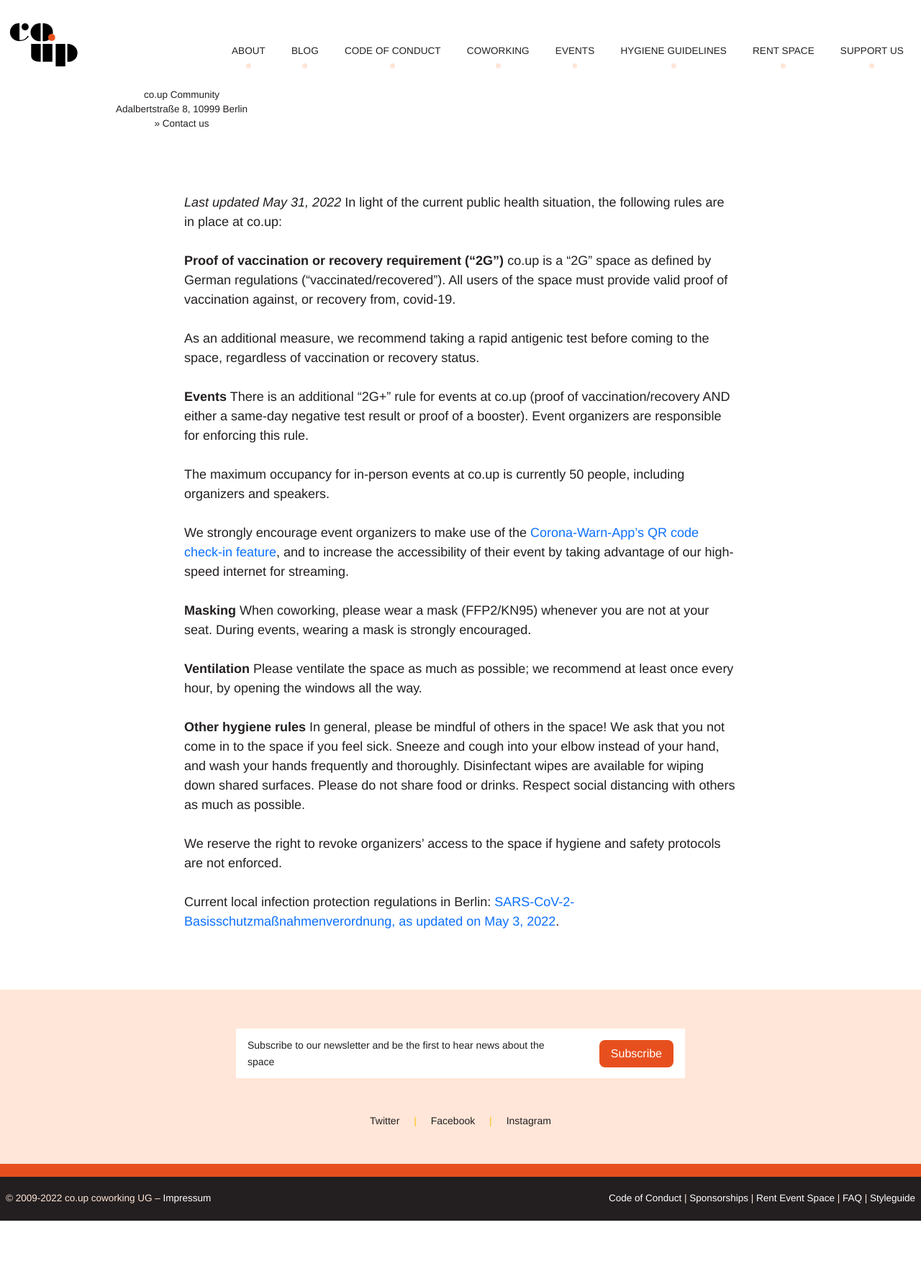
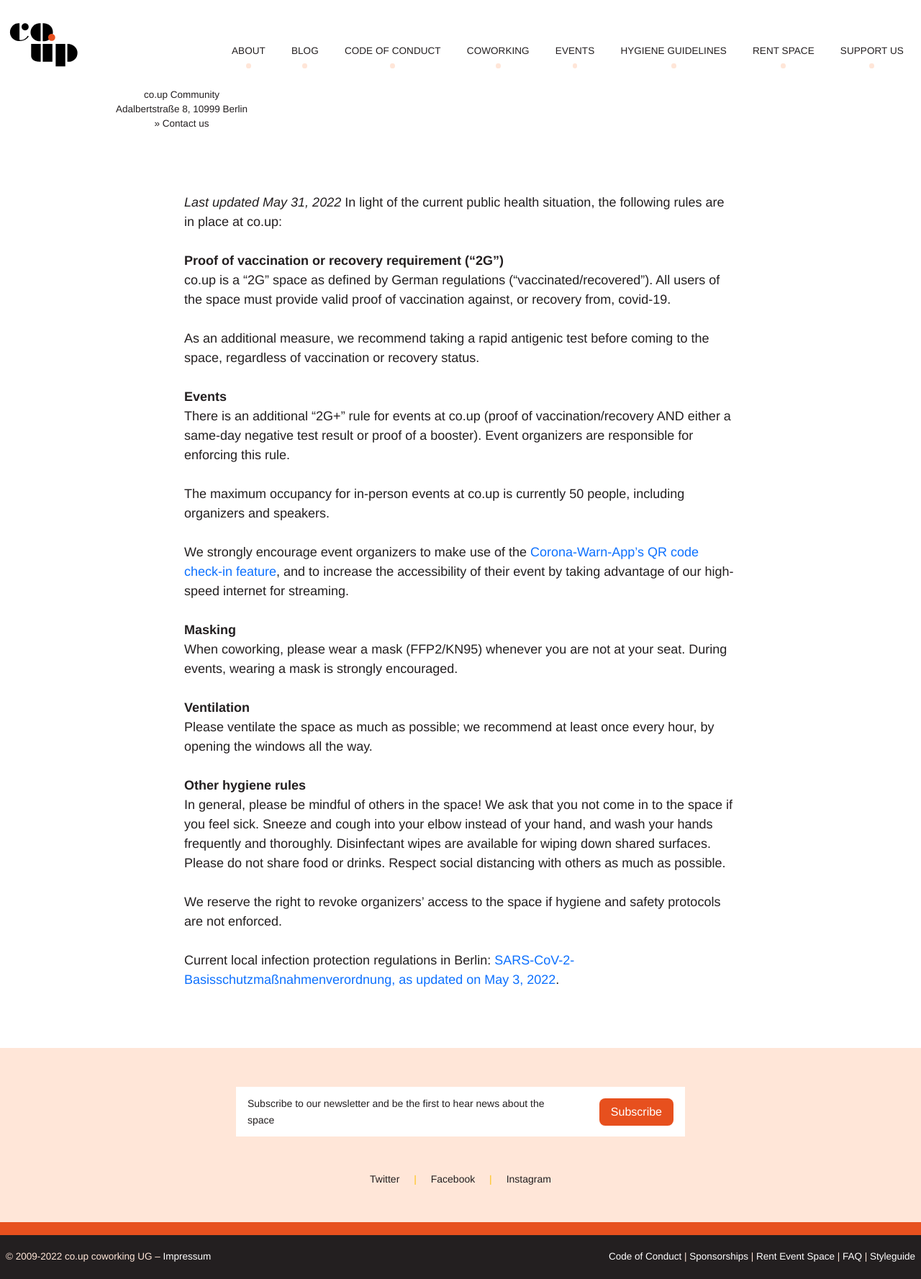
Before and after one commit to co-up/co-up.de, a Jekyll site: the page built from hygiene-safety-guidelines.md, in a window 1280 px wide. Shown: the whole page at 72% size. Built offline with Jekyll 4.4.1, drawn with Linux system fonts in a browser that asks for light colours; our own code applies the rules of GitHub Pages for plain Markdown files; before the commit the page ends 1696 px from its top, so only the background shows below that.

Commit message:
fixed line breaks

```diff
--- a/hygiene-safety-guidelines.md
+++ b/hygiene-safety-guidelines.md
@@ -1,26 +1,26 @@
 _Last updated May 31, 2022_
 In light of the current public health situation, the following rules are in place at co.up:
 
-**Proof of vaccination or recovery requirement (“2G”)**
+**Proof of vaccination or recovery requirement (“2G”)**<br/>
 co.up is a “2G” space as defined by German regulations (“vaccinated/recovered”). All users of the space must provide valid proof of vaccination against, or recovery from, covid-19.
 
 As an additional measure, we recommend taking a rapid antigenic test before coming to the space, regardless of vaccination or recovery status.
 
-**Events**
+**Events**<br/>
 There is an additional “2G+” rule for events at co.up (proof of vaccination/recovery AND either a same-day negative test result or proof of a booster). Event organizers are responsible for enforcing this rule.
 
 The maximum occupancy for in-person events at co.up is currently 50 people, including organizers and speakers.
 
 We strongly encourage event organizers to make use of the [Corona-Warn-App’s QR code check-in feature](https://www.coronawarn.app/en/eventregistration/), and to increase the accessibility of their event by taking advantage of our high-speed internet for streaming.
 
-**Masking**
+**Masking**<br/>
 When coworking, please wear a mask (FFP2/KN95) whenever you are not at your seat.
 During events, wearing a mask is strongly encouraged.
 
-**Ventilation**
+**Ventilation**<br/>
 Please ventilate the space as much as possible; we recommend at least once every hour, by opening the windows all the way.
 
-**Other hygiene rules**
+**Other hygiene rules**<br/>
 In general, please be mindful of others in the space! We ask that you not come in to the space if you feel sick. Sneeze and cough into your elbow instead of your hand, and wash your hands frequently and thoroughly. Disinfectant wipes are available for wiping down shared surfaces. Please do not share food or drinks. Respect social distancing with others as much as possible.
 
 We reserve the right to revoke organizers’ access to the space if hygiene and safety protocols are not enforced.
```
